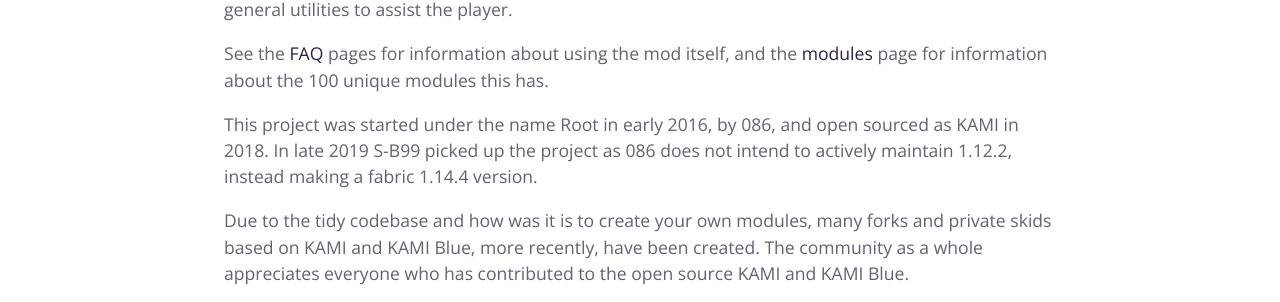
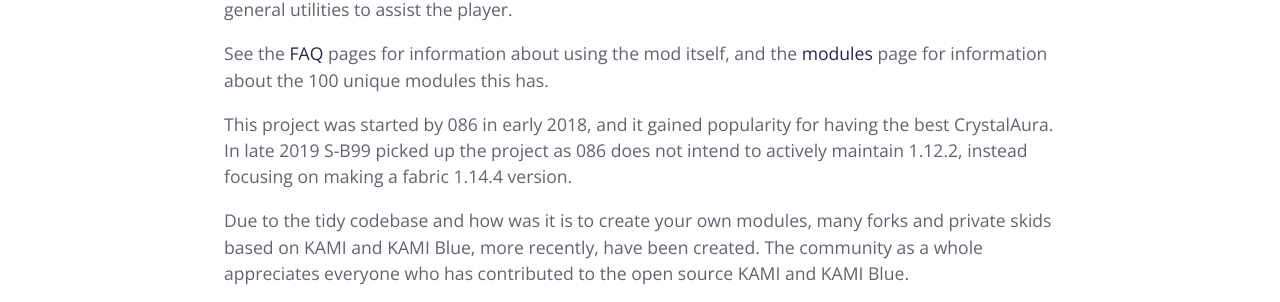
Before and after one commit to kami-blue/website, a Jekyll site: the page built from docs/index.md, in a window 1280 px wide. Shown: the part 558-860 px from the top of the page. Built offline with Jekyll 4.4.1, drawn with Linux system fonts in a browser that asks for light colours.

Commit message:
update description with more accurate info from 086

```diff
--- a/docs/index.md
+++ b/docs/index.md
@@ -10,8 +10,8 @@ This is an open source project written primarily by 086 and S-B99. It has many u
 
 See the [FAQ](/docs/docs/faq.html) pages for information about using the mod itself, and the [modules](/docs/docs/modules.html) page for information about the 100 unique modules this has.
 
-This project was started under the name Root in early 2016, by 086, and open sourced as KAMI in 2018.
-In late 2019 S-B99 picked up the project as 086 does not intend to actively maintain 1.12.2, instead making a fabric 1.14.4 version.
+This project was started by 086 in early 2018, and it gained popularity for having the best CrystalAura.
+In late 2019 S-B99 picked up the project as 086 does not intend to actively maintain 1.12.2, instead focusing on making a fabric 1.14.4 version.
 
 Due to the tidy codebase and how was it is to create your own modules, many forks and private skids based on KAMI and KAMI Blue, more recently, have been created.
 The community as a whole appreciates everyone who has contributed to the open source KAMI and KAMI Blue.
```
